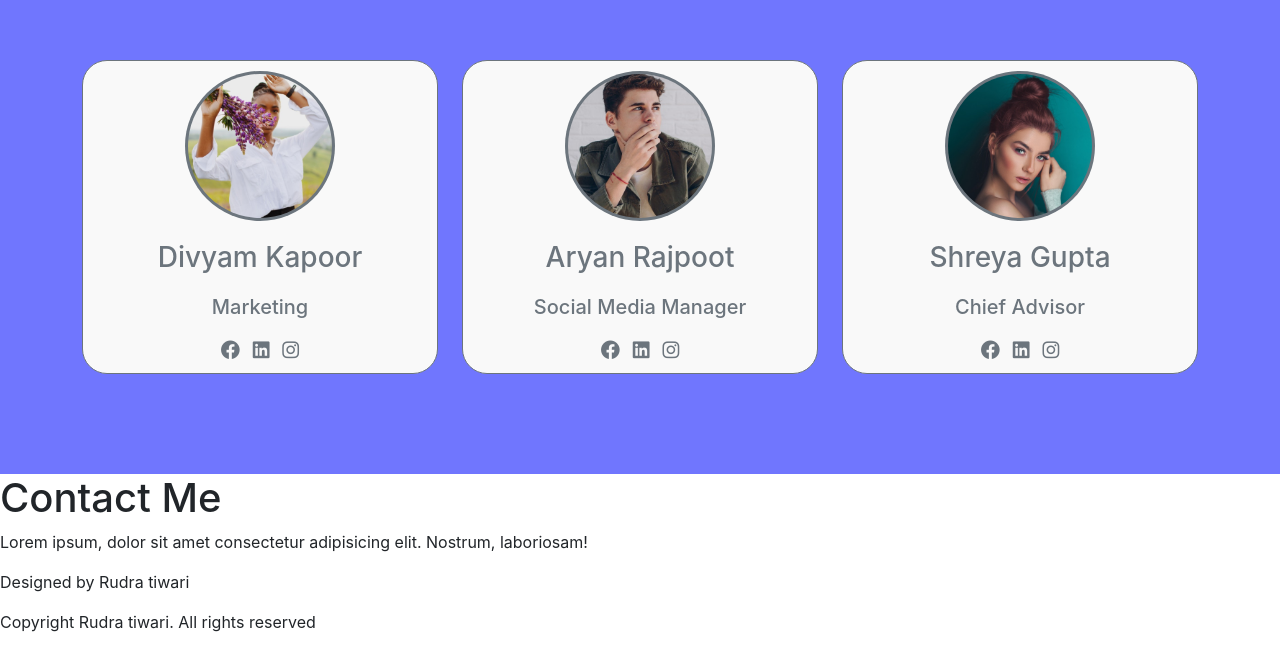
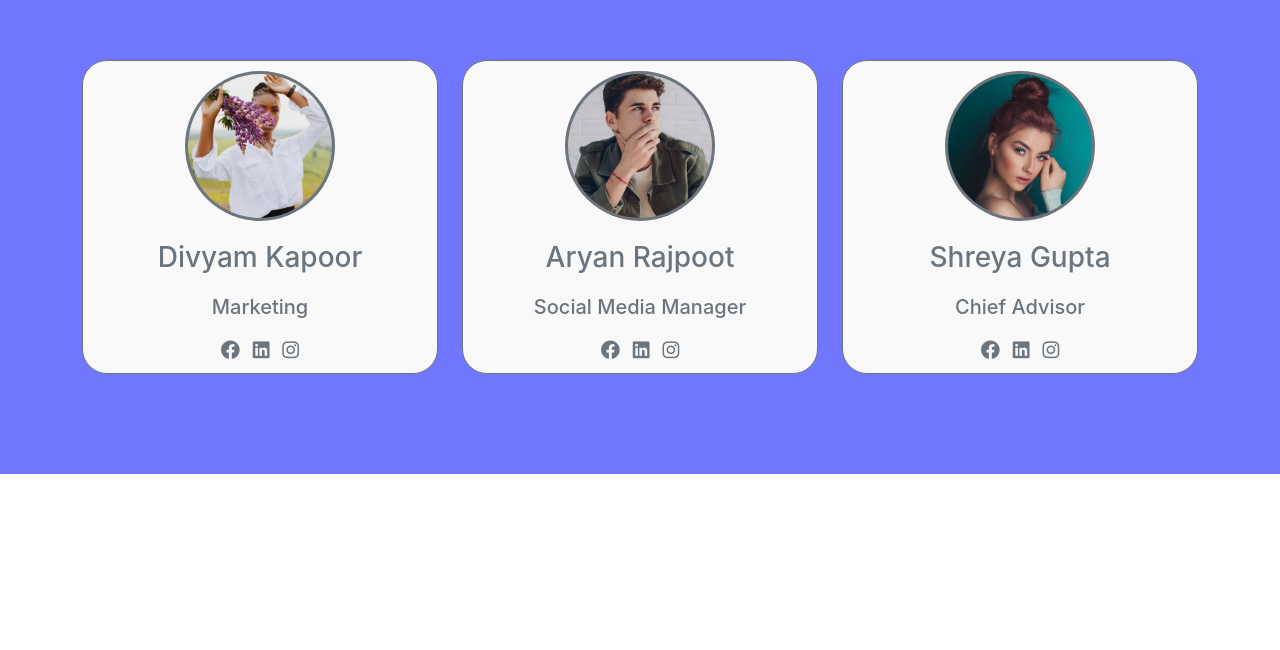
Before and after one commit to rudra-t/kanhaiyaa, a React (Create React App) app: page / in a window 1280 px wide. Shown: the part 2726-3376 px from the top of the page. After the commit the page ends 3200 px from the top, so only its background shows below. Built offline with nearby package versions, Linux system fonts and the light colour scheme.

Commit message:
initial commit

```diff
--- a/src/App.js
+++ b/src/App.js
@@ -14,7 +14,6 @@ function App() {
       <Site />
       <Services />
       <Team2 />
-      <Footer2 />
     </>
   );
 }
```
